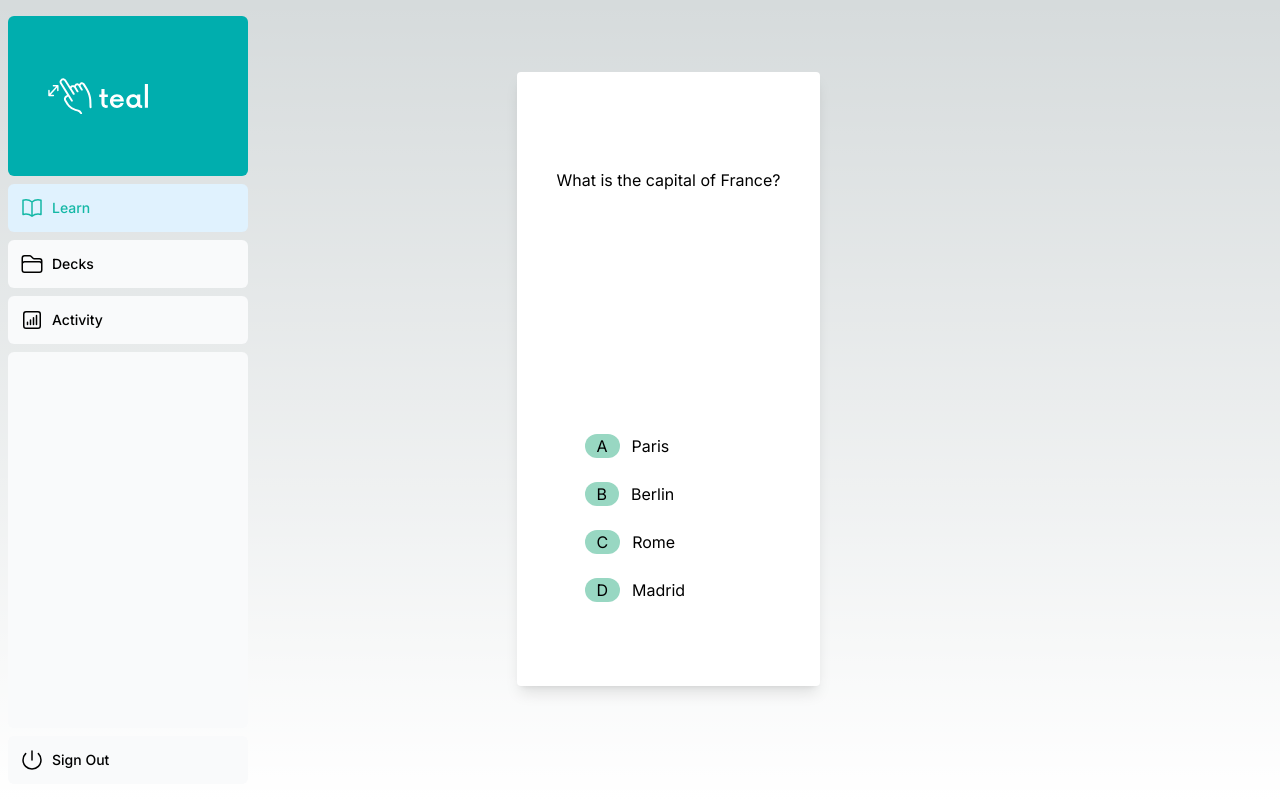
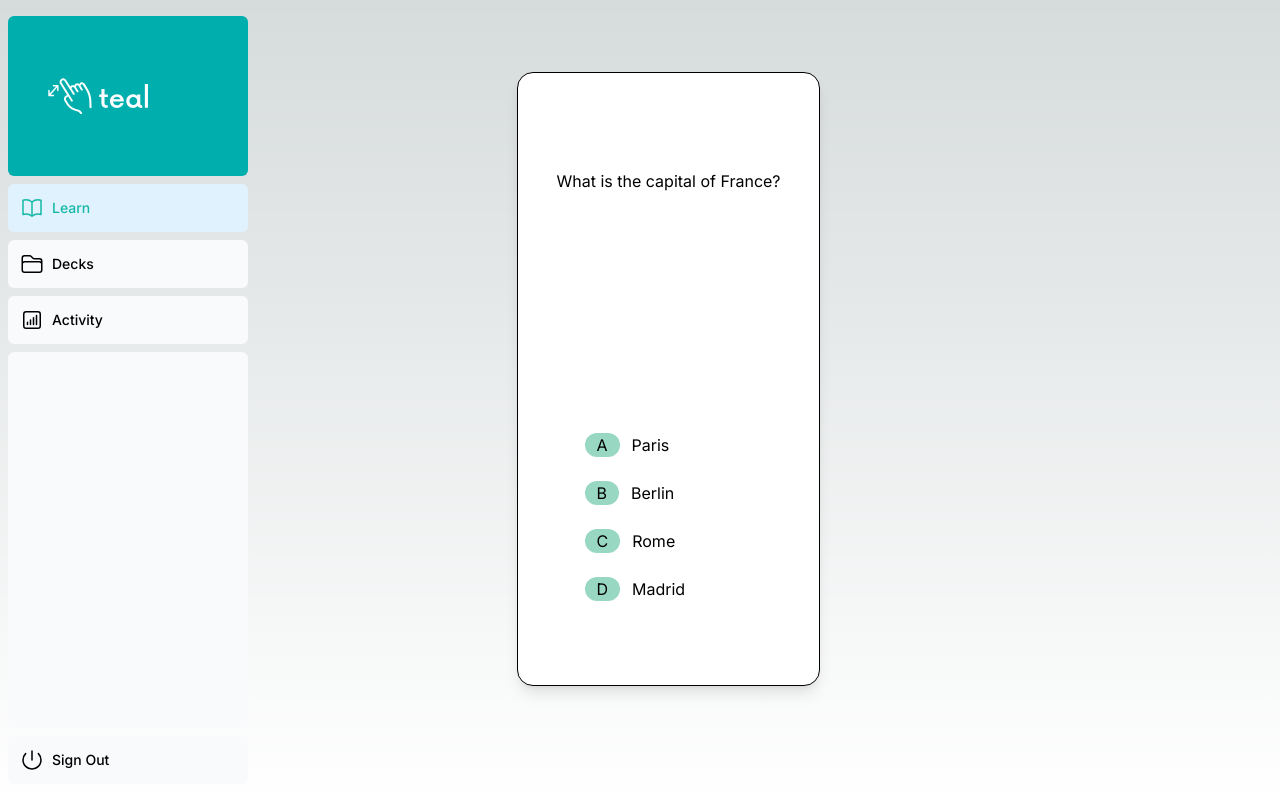
Before and after one commit to MauricioART/teal, a Next.js app: page /learn in a window 1280 px wide. Built offline with nearby package versions, Linux system fonts and the light colour scheme; no server answers; the database is empty.

Commit message:
feat(Root): Changing card styling (Borders)

```diff
--- a/app/ui/learn/card.tsx
+++ b/app/ui/learn/card.tsx
@@ -23,7 +23,7 @@ export default function Card(props: cardProps){
 
 
     const cardClasses = clsx(
-        'flex flex-col justify-between card-dimensions flex-wrap p-8 rounded content-center text-center shadow-lg bg-white',
+        'flex flex-col justify-between card-dimensions flex-wrap p-8 rounded-2xl border border-black content-center text-center shadow-lg bg-white',
         {
           'animateUp': props.direction === "up",
           'animateDown': props.direction === "down",
@@ -59,7 +59,7 @@ export default function Card(props: cardProps){
                     <div className='mt-16'>
                         {question}
                     </div>
-                    <div className='flex justify-evenly mb-16'>
+                    <div className='flex justify-evenly mb-16 '>
                         <Button key={0} id={0} text="True" color="#98D7C2" handleButtonClick={handleClick} isDisabled={isDisabled}/>
                         <Button key={1} id={1} text="False" color="#98D7C2" handleButtonClick={handleClick} isDisabled={isDisabled}/>
                     </div>
```
